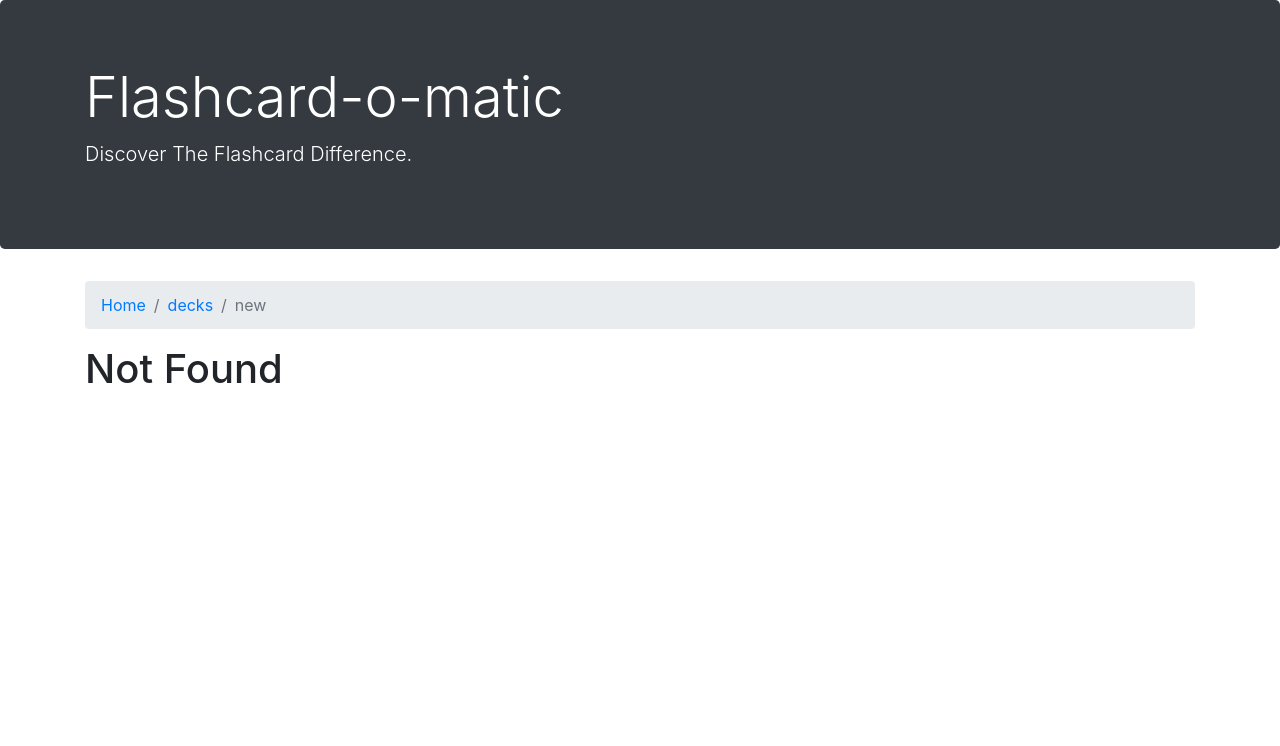
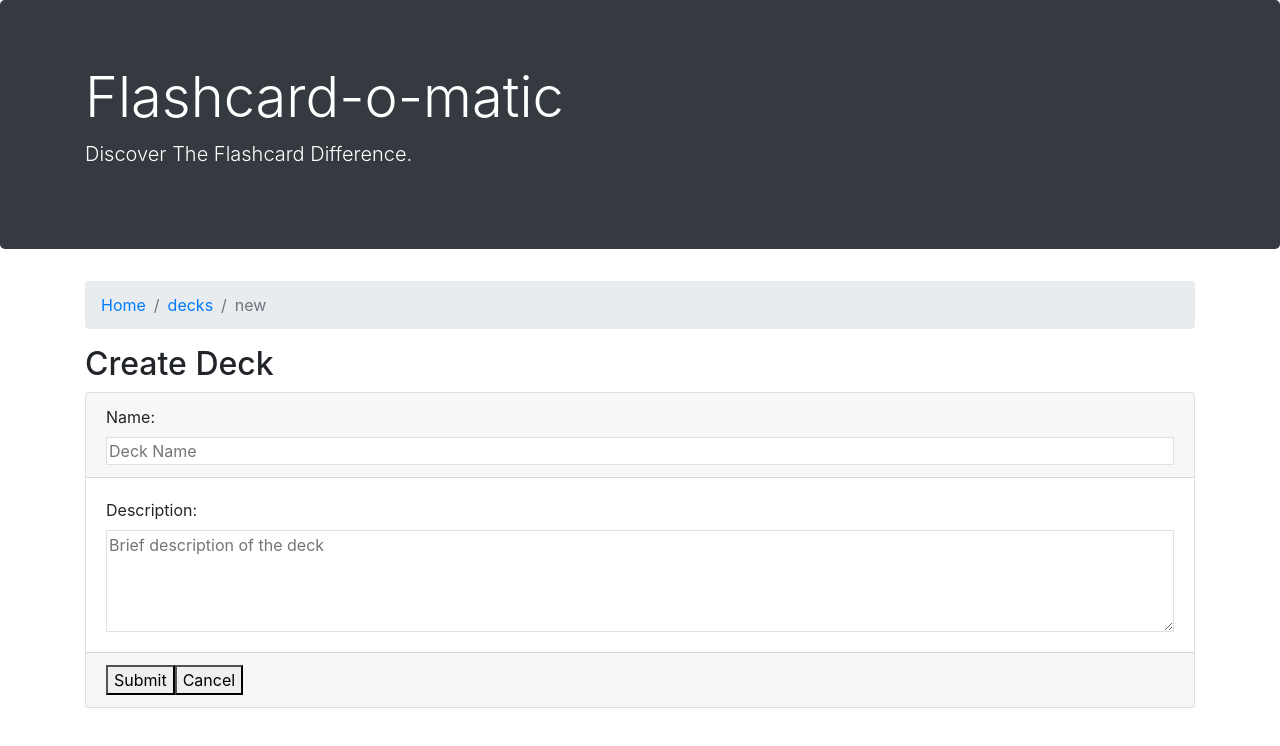
Before and after one commit to sleon204/Interactive-Flashcards-App, a React (Create React App) app: page /decks/new in a window 1280 px wide. Before the commit this address had no page. Shown: the top 746 px of the page. Built offline with nearby package versions, Linux system fonts and the light colour scheme; a web font is replaced by a local one.

Commit message:
create deck submit and cancel implemented

```diff
--- a/data/db.json
+++ b/data/db.json
@@ -9,6 +9,11 @@
       "name": "React Router",
       "description": "React Router is a collection of navigational components that compose declaratively with your application.",
       "id": 2
+    },
+    {
+      "name": "Test Deck",
+      "description": "Test Description",
+      "id": 3
     }
   ],
   "cards": [
--- /dev/null
+++ b/src/Decks/CreateDeck/CreateDeck.js
@@ -0,0 +1,59 @@
+import React from 'react';
+import { useHistory } from 'react-router-dom';
+import { createDeck } from '../../utils/api/index';
+
+export default function CreateDeck() {
+	const history = useHistory();
+
+
+
+  const handleSubmit = async (event) => {
+    event.preventDefault();
+
+    // Perform form submission logic
+    const form = event.target;
+    const deck = {
+      name: form.name.value,
+      description: form.description.value,
+    };
+
+    try {
+      const savedDeck = await createDeck(deck);
+      const deckId = savedDeck.id;
+      // Redirect to the Deck screen with the newly created deck
+      history.push(`/deck/${deckId}`);
+    } catch (error) {
+      // Handle error if needed
+      console.error('Error saving deck:', error);
+    }
+  };
+
+	const handleCancel = () => {
+		// Redirect to the Home screen when canceled
+		history.push('/');
+	};
+
+	return (
+		<div>
+      <h2> Create Deck</h2>
+			<form onSubmit={handleSubmit}>
+				<div className='card'>
+					<div className='card-header d-flex flex-column'>
+						<label htmlFor="name">Name:</label>
+						<input className='border' type="text" id="name" placeholder='Deck Name' required />
+					</div>
+					<div className='card-body d-flex flex-column'>
+						<label htmlFor="description">Description:</label>
+						<textarea className='border' id="description" rows="4" placeholder='Brief description of the deck' required />
+					</div>
+          <div className='card-footer'>
+					<button type="submit">Submit</button>
+					<button type="button" onClick={handleCancel}>
+						Cancel
+					</button>
+				</div>
+        </div>
+			</form>
+		</div>
+	);
+}
--- a/src/Decks/List/ListViewDeckButton.js
+++ b/src/Decks/List/ListViewDeckButton.js
@@ -1,8 +1,7 @@
 import React from 'react'
-import { Link, useParams } from 'react-router-dom'
+import { Link } from 'react-router-dom'
 
-export default function ListViewDeckButton() {
-  const { deckId } = useParams()
+export default function ListViewDeckButton({ deckId }) {
   return (
     <div>
       <Link to={`/decks/${deckId}`} className="btn btn-secondary">
--- a/src/Decks/Study/StudyNotEnoughCards.js
+++ b/src/Decks/Study/StudyNotEnoughCards.js
@@ -1,17 +1,22 @@
 import React from 'react';
+import StudyNotEnoughCardsAddButton from './StudyNotEnoughCardsAddButton';
 
-export default function StudyNotEnoughCards() {
+export default function StudyNotEnoughCards({ deck }) {
 	return (
-		<div>
-			<h3>Not Enough Cards</h3>
+		<div className='card'>
+      <div className='card-header'>
+			<h1>{deck.name}: Study</h1>
+      </div>
+      <div className='card-body text-center'>
 			<div>
-        Deck Name
+        <h2>Not Enough Cards</h2>
         </div>
 			<div>
-        Not enough cards.
+        <h5>You need at least 3 cards to study. There are 2 cards in this deck.</h5>
         </div>
-			<div>
-				You need at least 3 cards to study. There are 2 cards in this deck.
+        </div>
+			<div className='card-footer'>
+				<StudyNotEnoughCardsAddButton />
 			</div>
 		</div>
 	);
--- a/src/Home/Home.js
+++ b/src/Home/Home.js
@@ -1,11 +1,14 @@
 import React from 'react';
-import { Link, Route, Switch } from 'react-router-dom';
+import { Route, Switch } from 'react-router-dom';
+//layout
+import Breadcrumbs from '../Layout/BreadCrumbs';
+import NotFound from '../Layout/NotFound';
+//decks
+import CreateDeck from '../Decks/CreateDeck/CreateDeck';
+import CreateDeckButton from '../Decks/CreateDeck/CreateDeckButton';
 import ListDecks from '../Decks/List/ListDecks';
-import NotFound from '../Layout/NotFound';
-import CreateDeckButton from './CreateDeckButton';
 import StudyDeck from '../Decks/Study/StudyDeck';
 import ViewDeck from '../Decks/View/ViewDeck';
-import Breadcrumbs from '../Layout/BreadCrumbs';
 
 export default function Home() {
 	return (
@@ -13,17 +16,19 @@ export default function Home() {
 			<Breadcrumbs />
 			<Switch>
 				<Route exact path="/">
-					<Link to="/decks/new" className="btn btn-secondary">
-						<CreateDeckButton />
-					</Link>
+					<CreateDeckButton />
 					<ListDecks />
+				</Route>
+				<Route path="/decks/new">
+					<CreateDeck />
+				</Route>
+				<Route path={`/decks/deckId`}>
+					<ViewDeck />
 				</Route>
 				<Route path={`/decks/:deckId/study`}>
 					<StudyDeck />
 				</Route>
-				<Route path={`/decks/deckId`}>
-					<ViewDeck />
-				</Route>
+
 				<Route>
 					<NotFound />
 				</Route>
```
Also changed, not shown: src/Decks/CreateDeck/CreatDeckCancelButton.js (added, +7 -0 lines), src/Decks/CreateDeck/CreateDeckSubmitButton.js (added, +7 -0 lines), src/index.js (+10 -10 lines), src/Decks/CreateDeck/CreateDeckButton.js (renamed from src/Home/CreateDeckButton.js), src/Decks/Study/StudyDeckLengthCheck.js (indentation only).
